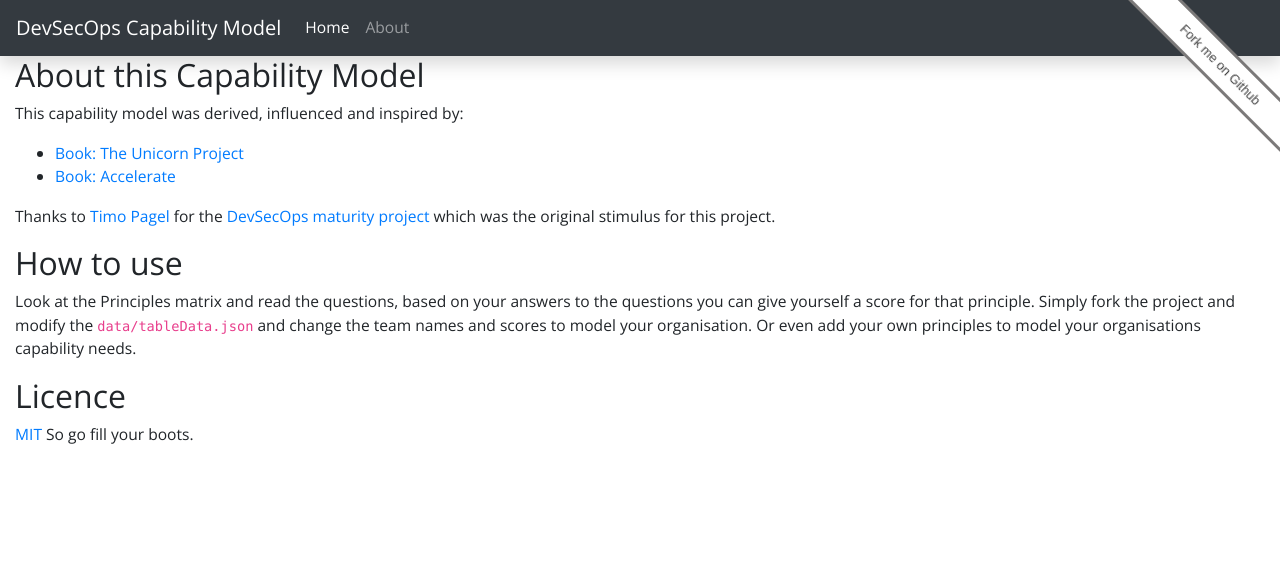
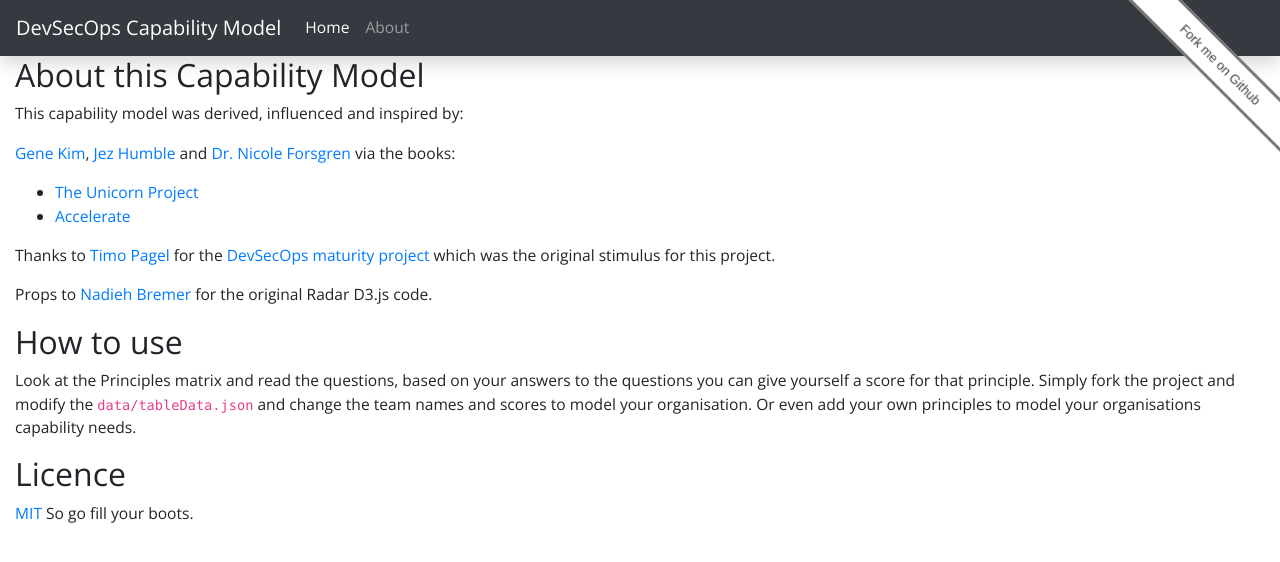
Before and after one commit to jujhars13/DevSecOps-capability-model, a Jekyll site: the page built from about.md, in a window 1280 px wide. Shown: the top 562 px of the page. Built offline with Jekyll 4.4.1, drawn with Linux system fonts in a browser that asks for light colours.

Commit message:
tweaked about

```diff
--- a/about.md
+++ b/about.md
@@ -7,10 +7,13 @@ title: About DevSecOps Capability Model
 
 This capability model was derived, influenced and inspired by:
 
-- [Book: The Unicorn Project](https://www.amazon.co.uk/dp/1942788762)
-- [Book: Accelerate](https://www.amazon.co.uk/dp/1942788339)
+[Gene Kim](https://twitter.com/RealGeneKim), [Jez Humble](https://twitter.com/jezhumble) and [Dr. Nicole Forsgren](https://twitter.com/nicolefv) via the books:
+- [The Unicorn Project](https://www.amazon.co.uk/dp/1942788762)
+- [Accelerate](https://www.amazon.co.uk/dp/1942788339)
 
 Thanks to [Timo Pagel](https://github.com/wurstbrot) for the [DevSecOps maturity project](https://dsomm.timo-pagel.de/index.php) which was the original stimulus for this project.
+
+Props to [Nadieh Bremer](http://bl.ocks.org/nbremer/21746a9668ffdf6d8242) for the original Radar D3.js code.
 
 ## How to use
 
```
